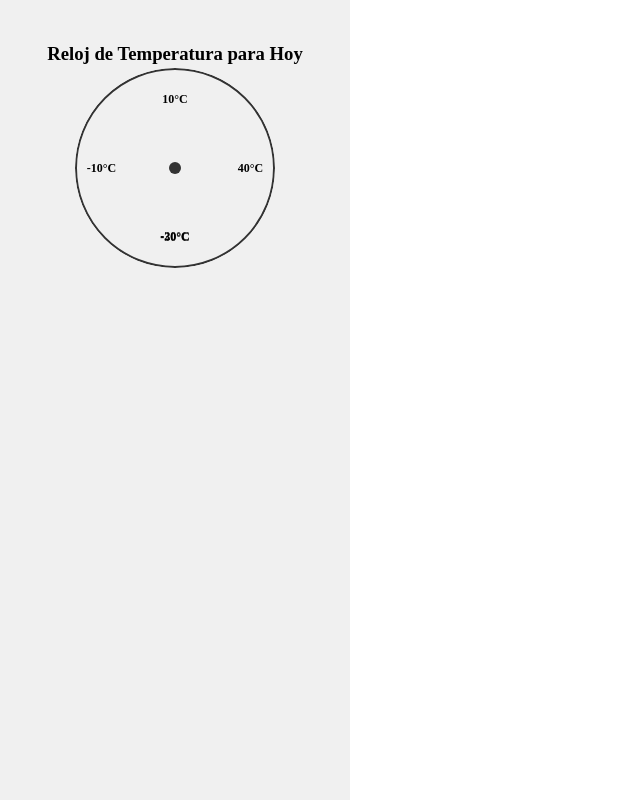
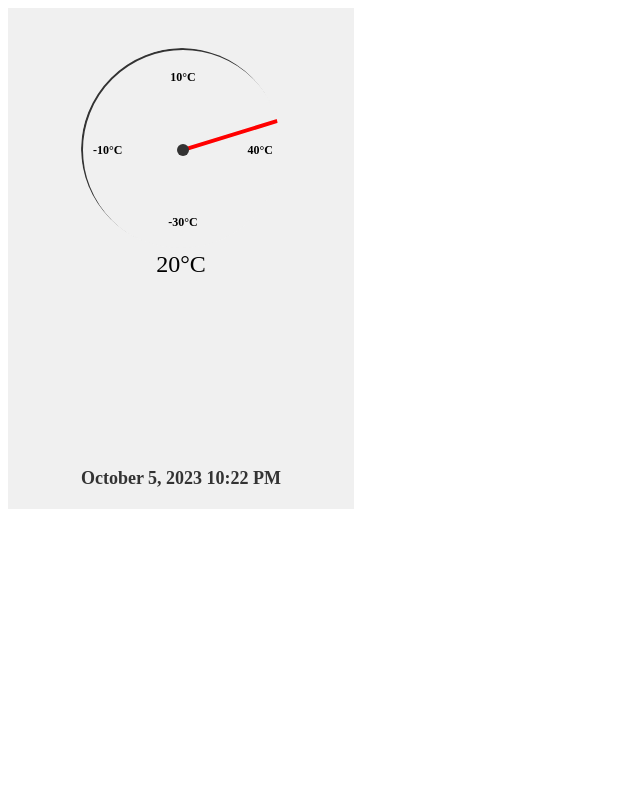
Before and after one commit to francojvrgarcia/ArgProgAPI, a React (Create React App) app: page / in a window 1280 px wide. Shown: the whole page, without its empty margins (0-640 px from the left). Built offline with nearby package versions, Linux system fonts and the light colour scheme; no server answers.

Commit message:
modificaciones de estilo

```diff
--- a/src/App.css
+++ /dev/null
@@ -1,38 +0,0 @@
-.App {
-  text-align: center;
-}
-
-.App-logo {
-  height: 40vmin;
-  pointer-events: none;
-}
-
-@media (prefers-reduced-motion: no-preference) {
-  .App-logo {
-    animation: App-logo-spin infinite 20s linear;
-  }
-}
-
-.App-header {
-  background-color: #282c34;
-  min-height: 100vh;
-  display: flex;
-  flex-direction: column;
-  align-items: center;
-  justify-content: center;
-  font-size: calc(10px + 2vmin);
-  color: white;
-}
-
-.App-link {
-  color: #61dafb;
-}
-
-@keyframes App-logo-spin {
-  from {
-    transform: rotate(0deg);
-  }
-  to {
-    transform: rotate(360deg);
-  }
-}
--- a/src/App.js
+++ b/src/App.js
@@ -1,7 +1,6 @@
-// src/App.js
+
 
 import React from 'react';
-import './App.css';
 import WeatherDashboard from './components/WeatherDashboard';
 
 function App() {
--- a/src/WeatherDashboard.css
+++ b/src/WeatherDashboard.css
@@ -2,15 +2,14 @@
 
 .weather-dashboard {
   display: flex;
-  height: 100vh;
 }
 
 .left-panel {
-  flex: 1;
+  flex: 1 1;
   background-color: #f0f0f0;
   padding: 20px;
+  position: relative; /* Agrega esta línea */
 }
-
 .right-panel {
   flex: 3;
   display: flex;
@@ -31,11 +30,6 @@
   box-shadow: 0px 0px 10px rgba(0, 0, 0, 0.2);
 }
 
-.weather-info {
-  /* Estilos para la información del clima en el panel superior derecho */
-}
-
-/* Estilos para dividir el panel superior e inferior del lado derecho */
 .right-panel {
   flex: 3;
   display: flex;
@@ -97,10 +91,7 @@
   background-color: #fff; /* Fondo blanco */
 }
 
-/* Estilos para el reloj de temperatura */
-.temperature-clock {
-  text-align: center;
-}
+
 
 .clock-container {
   position: relative;
@@ -128,14 +119,13 @@
   font-weight: bold;
 }
 
-.temperature-label {
-  position: absolute;
-  top: 80%;
-  left: 50%;
-  transform: translateX(-50%);
-  font-size: 12px;
-  font-weight: bold;
+.temperature-clock {
+  text-align: center;
+  margin: 20px;
+  position: relative; /* Agrega esta línea para controlar la posición del CurrentTemperature */
 }
+
+
 
 /* Estilos para los valores de temperatura máxima y mínima */
 .temperature-min-max-card {
@@ -148,18 +138,30 @@
   justify-content: space-between;
 }
 
+/* Estilos base para .max-temperature-card y .min-temperature-card */
 .max-temperature-card,
 .min-temperature-card {
   display: flex;
   flex-direction: column; /* Alinea el contenido verticalmente */
   justify-content: center; /* Centra verticalmente */
   align-items: center; /* Centra horizontalmente */
-  width: 200px;
-  height: 200px;
+  width: 150px;
+  height: 150px;
   border: 1px solid #ccc;
   padding: 10px;
   border-radius: 5px;
 }
+
+/* Estilos para pantallas más pequeñas (por ejemplo, dispositivos móviles) */
+@media (max-width: 768px) {
+  .max-temperature-card,
+  .min-temperature-card {
+    width: 100px; /* Ajusta el tamaño para pantallas más pequeñas si es necesario */
+    height: 100px; /* Ajusta el tamaño para pantallas más pequeñas si es necesario */
+    font-size: 14px; /* Ajusta el tamaño de la fuente para pantallas más pequeñas si es necesario */
+  }
+}
+
 
 .max-temperature-label,
 .min-temperature-label {
@@ -314,7 +316,15 @@
 }
 
 .bottom-left {
-  position: absolute;
+  position:absolute;
   bottom: 0; /* Coloca el componente en la parte inferior */
   left: 20px; /* Ajusta el valor izquierdo según tus preferencias */
 }
+
+.current-date-time {
+  font-size: 18px;
+  font-weight: bold;
+  margin-top: 220px; /* Ajusta el margen superior según tus necesidades */
+  color: #333;
+  text-align: center;
+}
--- a/src/components/TemperatureChart.js
+++ b/src/components/TemperatureChart.js
@@ -1,6 +1,7 @@
 import React from 'react';
 import moment from 'moment';
 import { Bar } from 'react-chartjs-2';
+import 'chartjs-adapter-moment';
 
 
 function TemperatureChart({ timeLabels, temperatureData }) {
@@ -51,7 +52,6 @@ function TemperatureChart({ timeLabels, temperatureData }) {
 
    return (
      <div className="temperature-chart temperature-chart-small">
-       <h3>Gráfico de Temperatura para Hoy</h3>
        <Bar data={chartData} options={chartOptions} />
      </div>
    );
--- a/src/components/TemperatureClock.js
+++ b/src/components/TemperatureClock.js
@@ -1,48 +1,53 @@
-import React, { useState } from 'react';
+import React, { useState, useEffect } from 'react';
 
 function TemperatureClock() {
-    const [currentTemperature, setCurrentTemperature] = useState(10); // Temperatura inicial (apunta al norte)
+  const [currentTemperature, setCurrentTemperature] = useState(20);
 
   // Calcula el ángulo de la aguja del reloj basado en la temperatura actual
-    const minTemperature = -30; // Temperatura mínima (apunta al sur)
-    const maxTemperature = 40; // Temperatura máxima (apunta al oeste)
-    const angleMin = -150; // Ángulo mínimo correspondiente a -30°C
-    const angleMax = 150; // Ángulo máximo correspondiente a 40°C
-
-    // Temperatura inicial para la aguja (-20°C)
-    const initialTemperature = -20;
+  const minTemperature = -30;
+  const maxTemperature = 40;
+  const angleMin = -150;
+  const angleMax = 150;
 
   // Calcula el ángulo inicial de la aguja del reloj
+  const initialTemperature = -20;
   const initialNormalizedTemperature = Math.min(Math.max(initialTemperature, minTemperature), maxTemperature);
   const initialTemperaturePercentage = (initialNormalizedTemperature - minTemperature) / (maxTemperature - minTemperature);
   const initialNeedleAngle = angleMin + initialTemperaturePercentage * (angleMax - angleMin);
 
   return (
+    <>
     <div className="temperature-clock">
-        <h3>Reloj de Temperatura para Hoy</h3>
     <div className="clock-container">
       <div className="clock">
-            {/* Agregar el círculo central */}
         <div className="center-circle"></div>
-            {/* Agregar la aguja del reloj de temperatura */}
         <div
-              className="temperature-needle"
+          className="needle"
           style={{
             transform: `translateX(-50%) rotate(${initialNeedleAngle}deg)`,
           }}
         ></div>
-            {/* Etiqueta para mostrar la temperatura actual */}
-            <div className="temperature-label">
-              {initialTemperature}°C
-            </div>
-            {/* Números para indicar las temperaturas en el reloj */}
+
         <div className="temperature-number-north">10°C</div>
         <div className="temperature-number-west">-10°C</div>
         <div className="temperature-number-south">-30°C</div>
         <div className="temperature-number-east">40°C</div>
       </div>
     </div>
+    <div
+
+          style={{
+            fontSize: '24px',
+            position: 'absolute',
+            bottom: '-30px',
+            left: '50%',
+            transform: 'translateX(-50%)',
+          }}
+        >
+          {currentTemperature}°C
         </div>
+  </div>
+  </>
   );
 }
 
--- a/src/components/TemperatureMinMaxCard.js
+++ b/src/components/TemperatureMinMaxCard.js
@@ -1,7 +1,10 @@
-// TemperatureMinMaxCard.js
 import React from 'react';
+import moment from 'moment'; // Importa la librería moment
 
 function TemperatureMinMaxCard({ maxTemperature, minTemperature }) {
+  // Obtiene la fecha y hora actual usando moment
+  const currentDateTime = moment().format('dddd, MMMM Do YYYY, h:mm:ss a');
+
   // Calcula un color de fondo degradado en función de la temperatura máxima y mínima
   const gradientColor = `linear-gradient(90deg, #FF5733 ${maxTemperature}%, #e5a733 ${minTemperature}%)`;
 
--- a/src/components/WeatherDashboard.js
+++ b/src/components/WeatherDashboard.js
@@ -34,6 +34,9 @@ function WeatherDashboard() {
       });
   }, []);
 
+  // Obtener la fecha y hora actual en formato legible
+  const currentDateTime = moment().format('MMMM D, YYYY h:mm A');
+
   return (
     <div className="weather-dashboard">
       <div className="left-panel">
@@ -41,6 +44,10 @@ function WeatherDashboard() {
         <h2></h2>
         <div className="top-left">
           <TemperatureClock />
+          {/* Agrega aquí la fecha y hora actual */}
+          <div className="current-date-time">
+            {currentDateTime}
+          </div>
         </div>
         <div className="bottom-left">
           {/* Agregar el TemperatureMinMaxCard en la parte inferior izquierda */}
@@ -68,17 +75,17 @@ function WeatherDashboard() {
               <h2>Highlights</h2>
               <div className="humidity-grid">
                 {/* UV INDEX */}
-                <HumidityCard title="UV INDEX" data={weatherData.hourly} />
+                <HumidityCard title="UV INDEX" value={6} />
                 {/* WIND STATUS */}
-                <HumidityCard title="WIND STATUS" data={weatherData.hourly} />
+                <HumidityCard title="WIND STATUS" value="11.12km" />
                 {/* SUNRISE & SUNSET */}
-                <HumidityCard title="SUNRISE & SUNSET" data={weatherData.hourly} />
+                <HumidityCard title="SUNRISE & SUNSET" sunrise="6:35 AM" sunset="5:42 AM" />
                 {/* HUMIDITY */}
                 <HumidityCard title="HUMIDITY" data={weatherData.hourly} />
                 {/* VISIBILITY */}
-                <HumidityCard title="VISIBILITY" data={weatherData.hourly} />
+                <HumidityCard title="VISIBILITY" value="6.1km" />
                 {/* AIR QUALITY */}
-                <HumidityCard title="AIR QUALITY" data={weatherData.hourly} />
+                <HumidityCard title="AIR QUALITY" value={105} />
               </div>
             </div>
           </>
--- a/src/index.css
+++ /dev/null
@@ -1,58 +0,0 @@
-/* CSS RESET */
-*,
-*::before,
-*::after {
-  margin: 0;
-  padding: 0;
-  box-sizing: border-box;
-}
-
-body {
-  line-height: 1.5;
-  -webkit-font-smoothing: antialiased;
-  overflow-x: hidden;
-}
-
-img,
-picture,
-video,
-canvas,
-svg {
-  display: block;
-  max-width: 100%;
-}
-
-input,
-button,
-textarea,
-select {
-  font: inherit;
-}
-
-p,
-h1,
-h2,
-h3,
-h4,
-h5,
-h6 {
-  overflow-wrap: break-word;
-}
-
-/* CSS VARIABLES */
-
-:root {
-  --color-primary: #1b262c;
-  --color-secondary: #24353e;
-  --color-accent: #00b4d8;
-
-  --color-text-primary: #caf0f8;
-  --color-text-secondary: #495057;
-
-  --color-blue-dark: rgba(2, 62, 138, 1);
-  --color-blue-medium: rgba(0, 119, 182, 1);
-  --color-blue-light: rgba(0, 150, 199, 1);
-
-  --color-white: #fff;
-  --color-black: #000;
-}
--- a/src/index.js
+++ b/src/index.js
@@ -1,7 +1,6 @@
 import React from 'react';
 import ReactDOM from 'react-dom/client';
 import { BrowserRouter } from 'react-router-dom';
-import './index.css';
 import App from './App';
 
 
```
Also changed, not shown: src/components/HumidityCard.js (+26 -10 lines), src/components/api.json (added, +287 -0 lines). Lines whose indentation alone changed are shown as unchanged.
